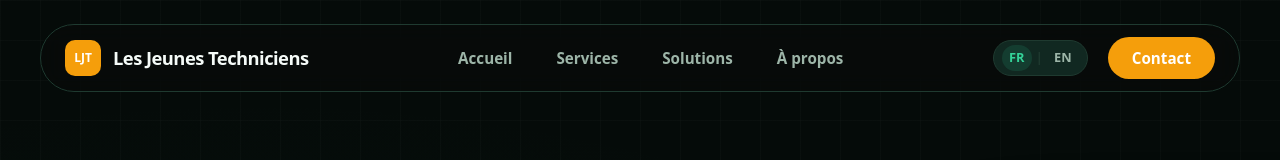
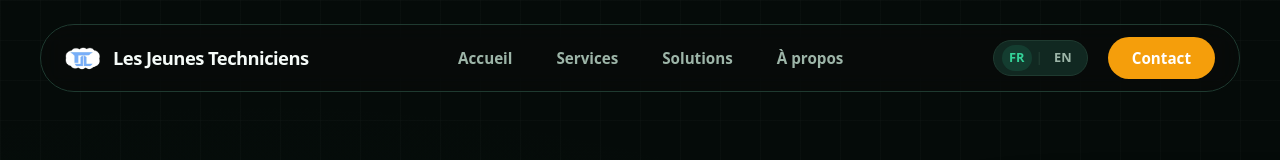
Before and after one commit to les-jeunes-techniciens/website, a Vue app: page / in a window 1280 px wide. Shown: the top 160 px of the page. Built offline with nearby package versions, Linux system fonts and the light colour scheme.

Commit message:
➕ pride month easter egg

```diff
--- a/src/components/site-navbar.vue
+++ b/src/components/site-navbar.vue
@@ -4,6 +4,9 @@ import { store } from '../store'
 
 const isMenuOpen = ref(false)
 const hasScrolled = ref(false)
+let logoClickCount = 0
+let logoClickTimer = null
+let prideResetTimer = null
 
 const navigationLinks = computed(() => {
   if (store.locale === 'fr') {
@@ -39,6 +42,58 @@ function changeLang(lang) {
   store.setLocale(lang)
 }
 
+function resetLogoClickState() {
+  logoClickCount = 0
+  logoClickTimer = null
+}
+
+function resetPrideFlag() {
+  document.body.classList.remove('pride-easter-egg')
+  prideResetTimer = null
+}
+
+function togglePrideFlag() {
+  const isActive = document.body.classList.contains('pride-easter-egg')
+  if (isActive) {
+    if (prideResetTimer) {
+      window.clearTimeout(prideResetTimer)
+    }
+    resetPrideFlag()
+    return
+  }
+
+  document.body.classList.add('pride-easter-egg')
+  if (prideResetTimer) {
+    window.clearTimeout(prideResetTimer)
+  }
+  prideResetTimer = window.setTimeout(() => {
+    resetPrideFlag()
+  }, 9000)
+}
+
+function onLogoClick() {
+  const now = new Date()
+  if (now.getMonth() !== 5) {
+    return
+  }
+
+  logoClickCount += 1
+  if (logoClickCount === 1) {
+    logoClickTimer = window.setTimeout(() => {
+      resetLogoClickState()
+    }, 2000)
+    return
+  }
+
+  if (logoClickCount === 2) {
+    if (logoClickTimer) {
+      window.clearTimeout(logoClickTimer)
+    }
+    resetLogoClickState()
+    togglePrideFlag()
+  }
+}
+
 onMounted(() => {
   store.setLocale('fr') // Le site est obligatoirement en français lors de l'ouverture
   document.documentElement.dataset.theme = 'dark'
@@ -48,13 +103,20 @@ onMounted(() => {
 
 onUnmounted(() => {
   window.removeEventListener('scroll', updateHeaderState)
+  if (logoClickTimer) {
+    window.clearTimeout(logoClickTimer)
+  }
+  if (prideResetTimer) {
+    window.clearTimeout(prideResetTimer)
+  }
+  document.body.classList.remove('pride-easter-egg')
 })
 </script>
 
 <template>
   <header :class="['site-header', { 'is-scrolled': hasScrolled }]">
     <a class="brand" href="#accueil" @click="closeMenu">
-      <span class="brand-mark">LJT</span>
+      <img src="/favicon.svg" alt="Les Jeunes Techniciens" class="brand-logo" @click="onLogoClick" />
       <span class="brand-name">Les Jeunes Techniciens</span>
     </a>
 
@@ -173,16 +235,10 @@ onUnmounted(() => {
   text-decoration: none;
 }
 
-.brand-mark {
-  display: grid;
+.brand-logo {
   width: 2.25rem;
   height: 2.25rem;
-  place-items: center;
-  border-radius: 10px;
-  color: #ffffff;
-  font-size: 0.75rem;
-  font-weight: 900;
-  background: var(--secondary);
+  object-fit: contain;
 }
 
 .brand-name {
--- a/src/style.css
+++ b/src/style.css
@@ -52,7 +52,21 @@ body {
     linear-gradient(rgba(245, 251, 248, 0.02) 1px, transparent 1px),
     linear-gradient(90deg, rgba(245, 251, 248, 0.02) 1px, transparent 1px);
   background-size: 100% 100%, 100% 100%, 40px 40px, 40px 40px;
-  transition: background 420ms ease;
+  transition: background 420ms ease, background-color 420ms ease;
+}
+
+body.pride-easter-egg {
+  background-color: transparent;
+  background-image:
+    linear-gradient(180deg,
+      #e40303 0%, #e40303 16.66%,
+      #ff8c00 16.66%, #ff8c00 33.33%,
+      #ffed00 33.33%, #ffed00 50%,
+      #008026 50%, #008026 66.66%,
+      #24408e 66.66%, #24408e 83.33%,
+      #732982 83.33%, #732982 100%);
+  background-size: cover;
+  background-repeat: no-repeat;
 }
 
 a {
```
